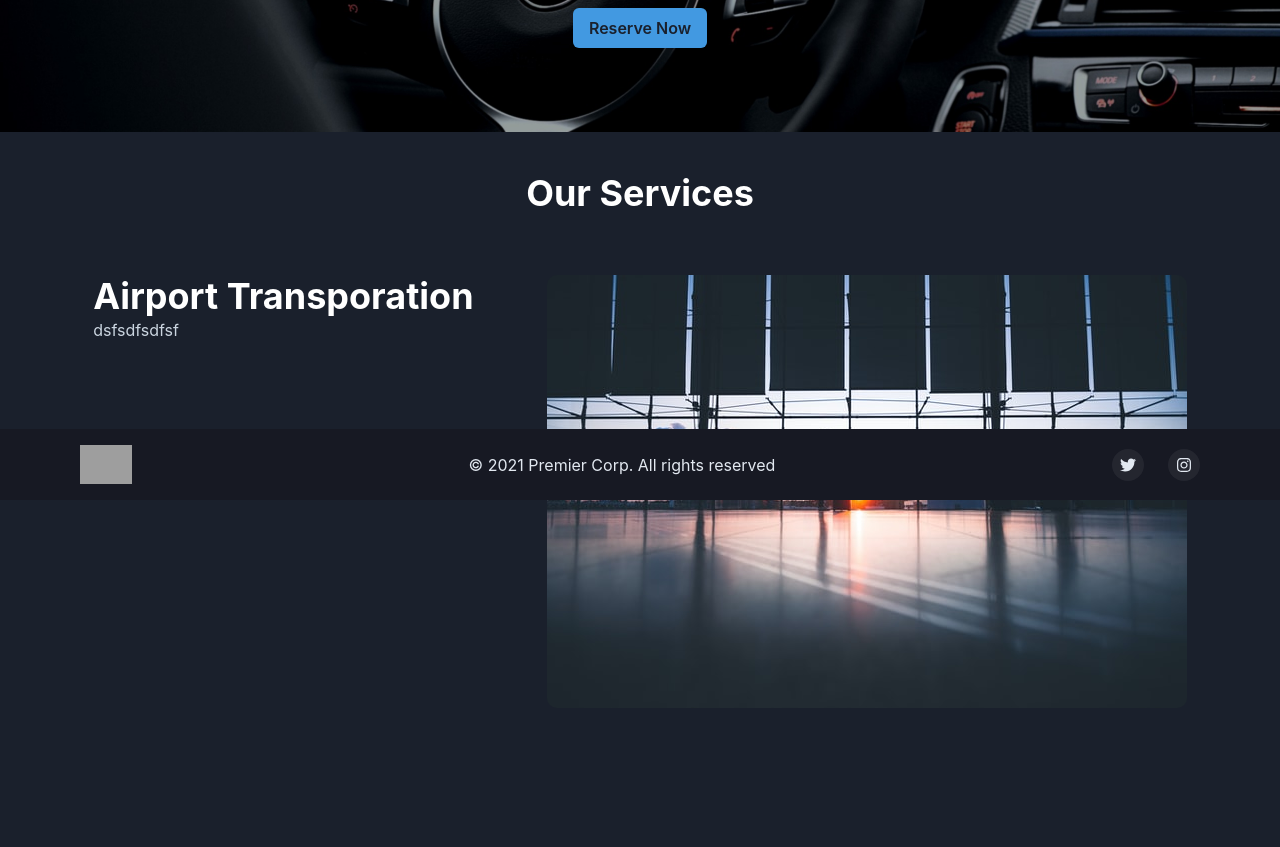
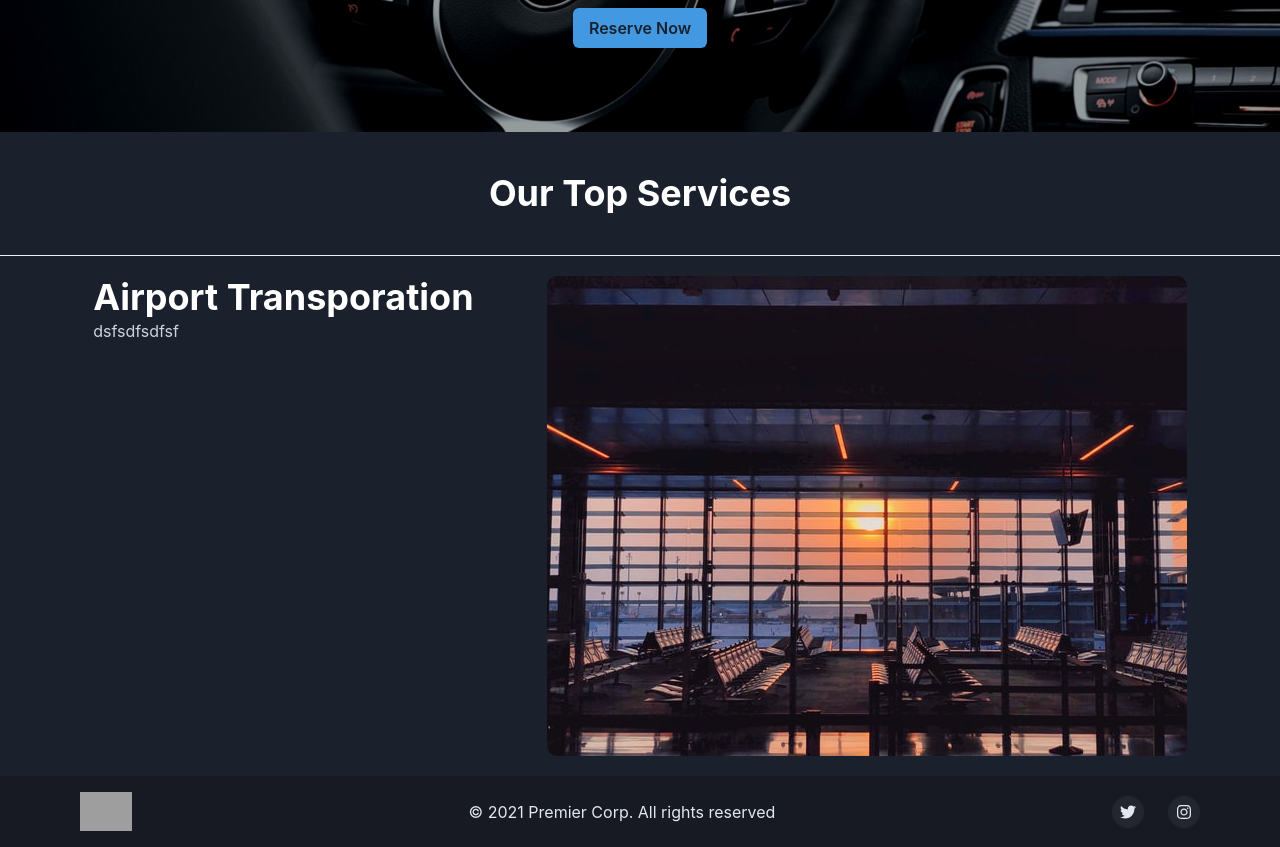
Before and after one commit to lox0131/PremierCorporateWeb, a Next.js app in the folder client/: page / in a window 1280 px wide. Shown: the part 300-1147 px from the top of the page. Before the commit the page ends 1028 px from the top, so only its background shows below. Built offline with nearby package versions, Linux system fonts and the light colour scheme; no server answers; grey boxes are pictures that could not be loaded.

Commit message:
img changes

```diff
--- a/client/Domains/DashBoard.tsx
+++ b/client/Domains/DashBoard.tsx
@@ -6,7 +6,6 @@ const DashBoard: React.FC<Props> = () => {
   return (
     <Flex bg="gray.800" flexDirection="column" position="relative">
       <Flex
-        w="100vw"
         h="45vh"
         justifyContent="center"
         alignItems="center"
--- a/client/components/Footer.tsx
+++ b/client/components/Footer.tsx
@@ -49,9 +49,6 @@ const Footer: React.FC = () => {
     <Box
       bg="gray.900"
       color="gray.200"
-      bottom="0px"
-      width="100vw"
-      position="fixed"
     >
       <Container
         as={Stack}
--- a/client/components/SideBySide.tsx
+++ b/client/components/SideBySide.tsx
@@ -1,23 +1,27 @@
-import { Flex, Image, Heading, Text, useMediaQuery } from "@chakra-ui/react";
+import { Flex, Image, Heading, Text, useMediaQuery, Divider } from "@chakra-ui/react";
 
 interface Props {}
 
 const SideBySide = (props: Props) => {
-  const [isLargerThan] = useMediaQuery("(min-width: 500px)");
+  const [isLargerThan] = useMediaQuery("(min-width: 800px)");
   return (
     <>
       <Heading padding="40px" textAlign="center" bg="gray.800" color="white">
-        Our Services
+        Our Top Services
       </Heading>
+      <Divider></Divider>
       <Flex flexDirection="column" bg="gray.800" color="white" padding="20px">
-        <Flex justifyContent="space-evenly" flexDirection={isLargerThan ? "row" : "column"}>
+        <Flex
+          justifyContent="space-evenly"
+          flexDirection={isLargerThan ? "row" : "column"}
+        >
           <Flex flexDirection="column">
             <Heading>Airport Transporation</Heading>
             <Text color="gray.300">dsfsdfsdfsf</Text>
           </Flex>
           <Image
             borderRadius="10px"
-            src="artur-tumasjan-KZSNMN4VxR8-unsplash.jpg"
+            src="safwan-mahmud-6xQFm9TFwmk-unsplash.jpg"
             bgPos="center"
             bgSize="cover"
             alt="Image"
--- a/client/styles/globals.css
+++ b/client/styles/globals.css
@@ -13,5 +13,6 @@ a {
 }
 
 * {
+
   box-sizing: border-box;
 }
```
Also changed, not shown: client/public/pascal-meier-UYiesSO4FiM-unsplash.jpg (added), client/public/safwan-mahmud-6xQFm9TFwmk-unsplash.jpg (added).
